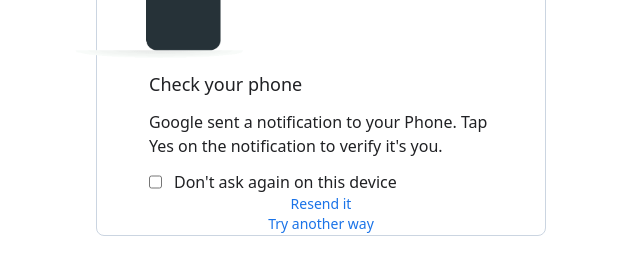
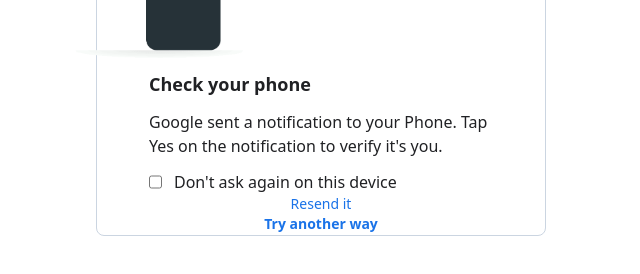
Before and after one commit to imranahamed1909/googlemail-login, a Next.js app: page /verification in a window 1280 px wide. Shown: the part 414-688 px from the top of the page, without its empty margins (319-959 px from the left). Built offline with nearby package versions, Linux system fonts and the light colour scheme.

Commit message:
adding site style

```diff
--- a/pages/verification.js
+++ b/pages/verification.js
@@ -27,7 +27,7 @@
               />
             </div>
             <div className="flex flex-col justify-start text-start m-3">
-              <h3 className="text-lg">Check your phone</h3>
+              <h3 className="text-lg font-semibold">Check your phone</h3>
               <p className="mt-3">
                 Google sent a notification to your Phone. Tap Yes on the
                 notification to verify it's you.
@@ -36,18 +36,12 @@
                 <input type="checkbox" />
                 <p className="ml-3">Don't ask again on this device</p>
               </div>
-              <div className=" flex flex-col justify-start text-start">
-                <button>
-                  {" "}
-                  <p className="text-sm text-[#1a73e8] cursor-pointer font-medium">
-                    Resend it
-                  </p>
+              <div className=" flex flex-col pb-5">
+                <button className="text-sm text-[#1a73e8] cursor-pointer font-medium">
+                  Resend it
                 </button>
-                <button>
-                  {" "}
-                  <p className="text-sm  text-[#1a73e8] cursor-pointer font-medium">
-                    Try another way
-                  </p>
+                <button className="text-sm text-[#1a73e8] cursor-pointer font-semibold">
+                  Try another way
                 </button>
               </div>
             </div>
```
